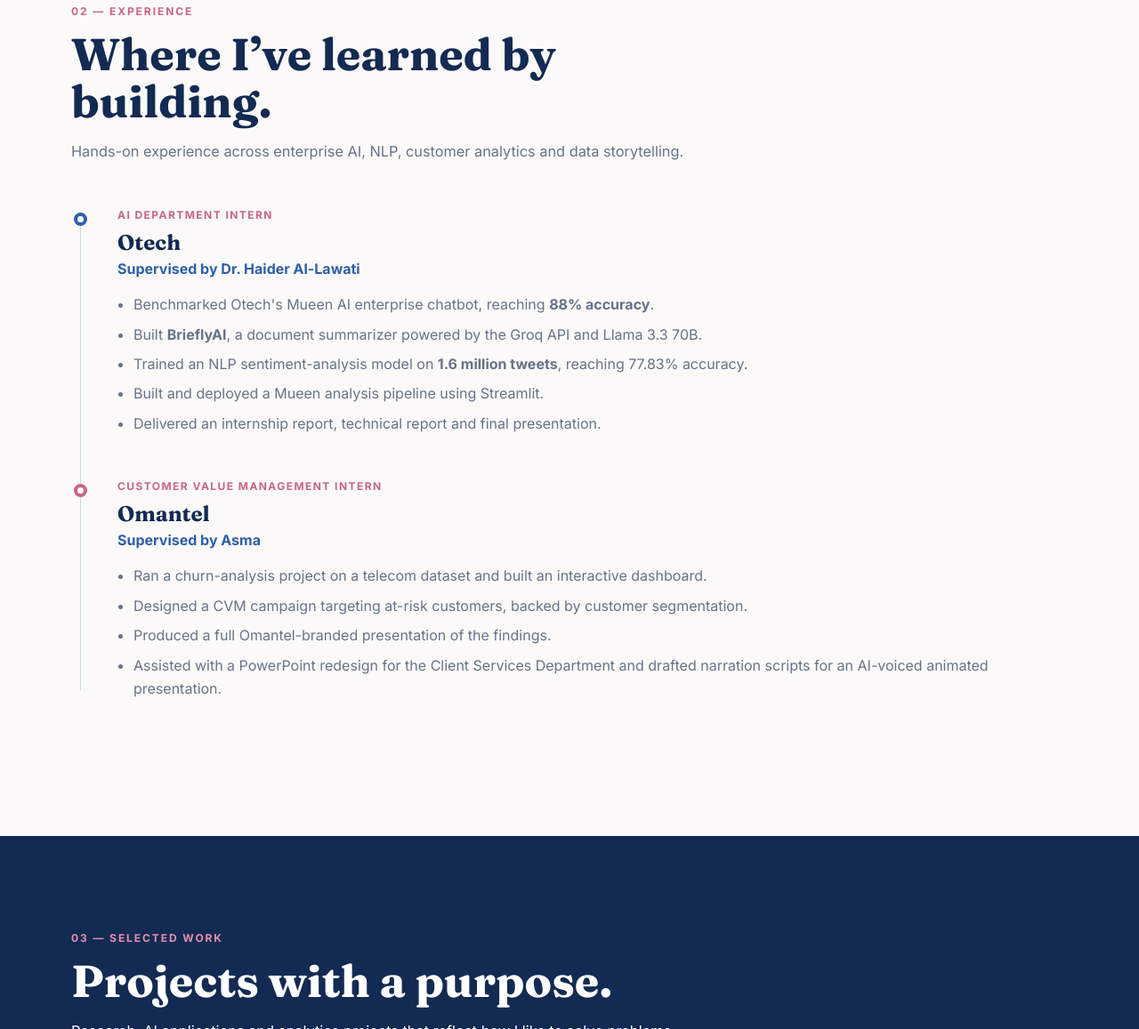
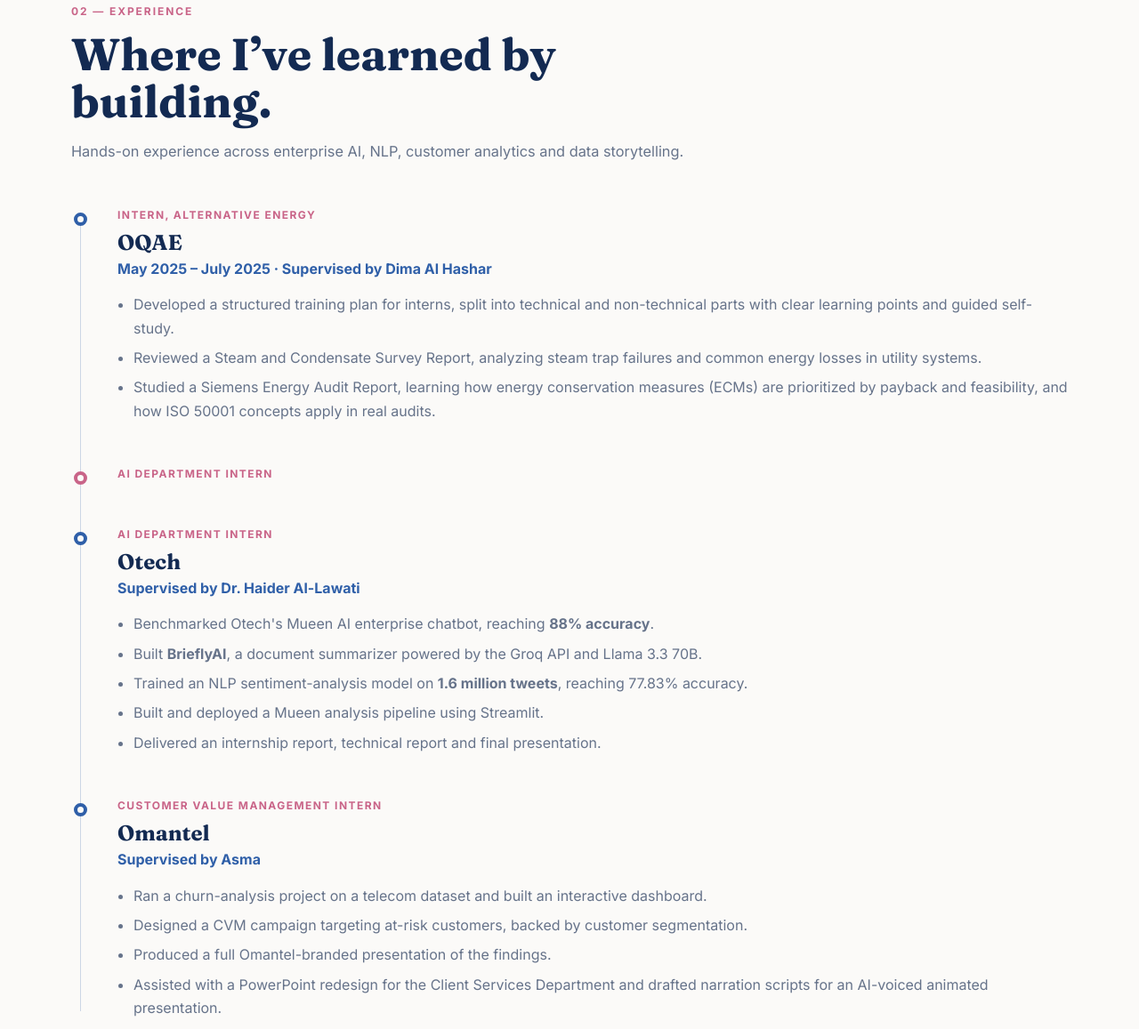
Before and after one commit to Abrar4455/abrar-portfolio, a plain HTML site: page index.html in a window 1280 px wide. Shown: the part 1643-2800 px from the top of the page at 89% size. Drawn offline with Linux system fonts and the light colour scheme.

Commit message:
Update location and internship details in index.html
Updated location and personal information in the about section. Added internship details under experience.

```diff
--- a/index.html
+++ b/index.html
@@ -186,7 +186,7 @@
           <a class="btn btn-primary" href="#projects">View my work <span>↗</span></a>
           <a class="btn btn-secondary" href="#contact">Get in touch</a>
         </div>
-        <div class="scroll-note">Based in Salalah, Oman · Open to opportunities</div>
+     <div class="scroll-note">Based in Muscat, Oman · Open to opportunities</div>
       </div>
 
       <div class="hero-art" aria-hidden="true">
@@ -214,7 +214,7 @@
       <div class="about-grid">
         <div>
           <p class="eyebrow">A little context</p>
-          <p>I’m Abrar, a Computer Science and Artificial Intelligence graduate based in Salalah, Oman. My interests sit at the intersection of machine learning, NLP and data analysis.</p>
+<p>I’m Abrar, a Computer Science Artificial Intelligence graduate based in Muscat, Oman. My interests sit at the intersection of machine learning, NLP and data analysis.</p>
         </div>
         <div class="about-copy">
           <p>I graduated from the Modern College of Business and Science (MCBS) with a <strong>3.90/4.0 GPA</strong> and a place on the <strong>Dean's High Honor List</strong>.</p>
@@ -237,7 +237,23 @@
         <h2>Where I’ve learned by building.</h2>
         <p>Hands-on experience across enterprise AI, NLP, customer analytics and data storytelling.</p>
       </div>
-      <div class="timeline">
+                <div class="timeline">
+        <article class="timeline-item">
+          <span class="dot"></span>
+          <div class="timeline-meta">Intern, Alternative Energy</div>
+          <h3>OQAE</h3>
+          <div class="company">May 2025 – July 2025 · Supervised by Dima Al Hashar</div>
+          <ul>
+            <li>Developed a structured training plan for interns, split into technical and non-technical parts with clear learning points and guided self-study.</li>
+            <li>Reviewed a Steam and Condensate Survey Report, analyzing steam trap failures and common energy losses in utility systems.</li>
+            <li>Studied a Siemens Energy Audit Report, learning how energy conservation measures (ECMs) are prioritized by payback and feasibility, and how ISO 50001 concepts apply in real audits.</li>
+          </ul>
+        </article>
+        <article class="timeline-item">
+          <span class="dot"></span>
+          <div class="timeline-meta">AI Department Intern</div>
+          </ul>
+        </article>
         <article class="timeline-item">
           <span class="dot"></span>
           <div class="timeline-meta">AI Department Intern</div>
```
